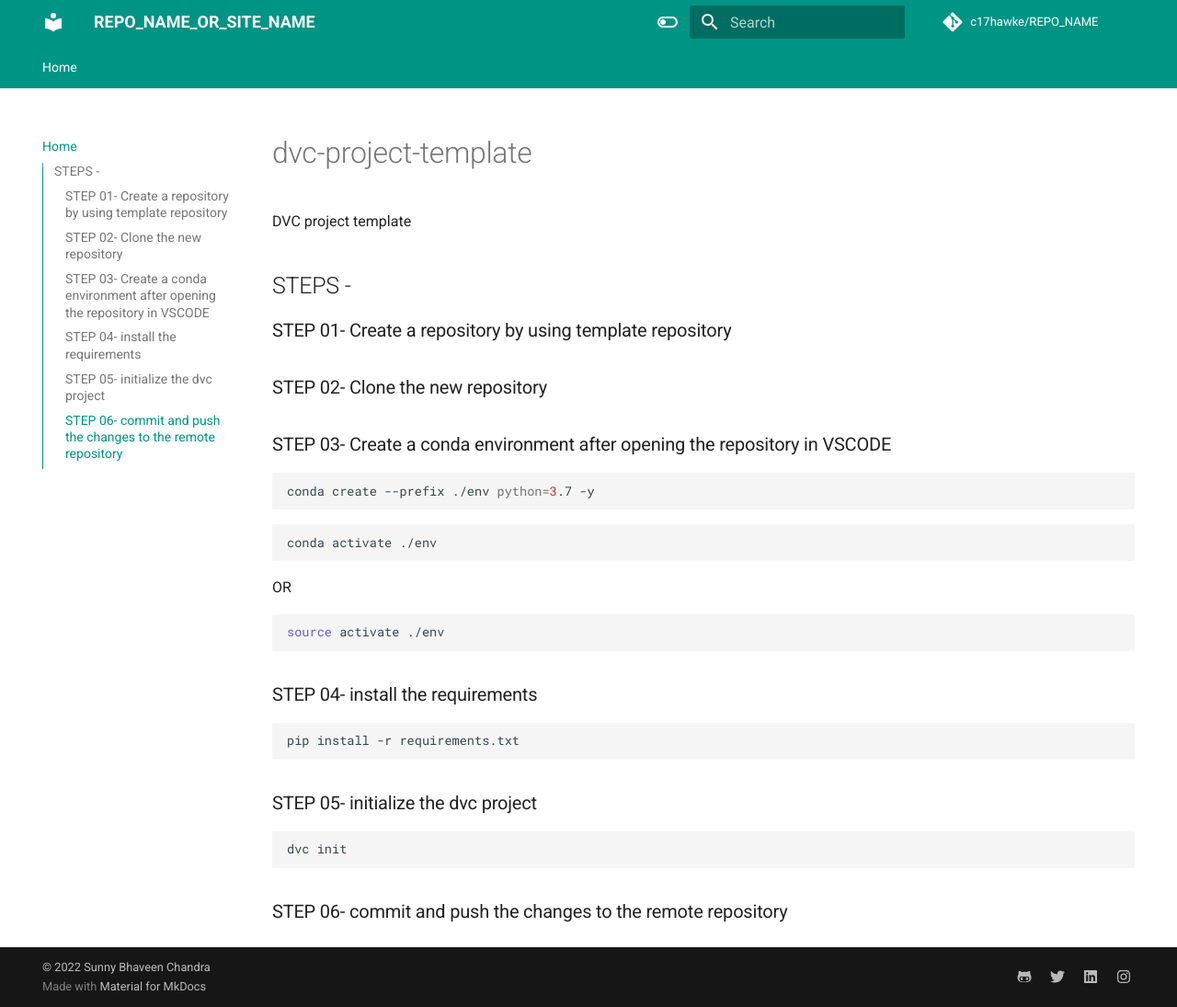
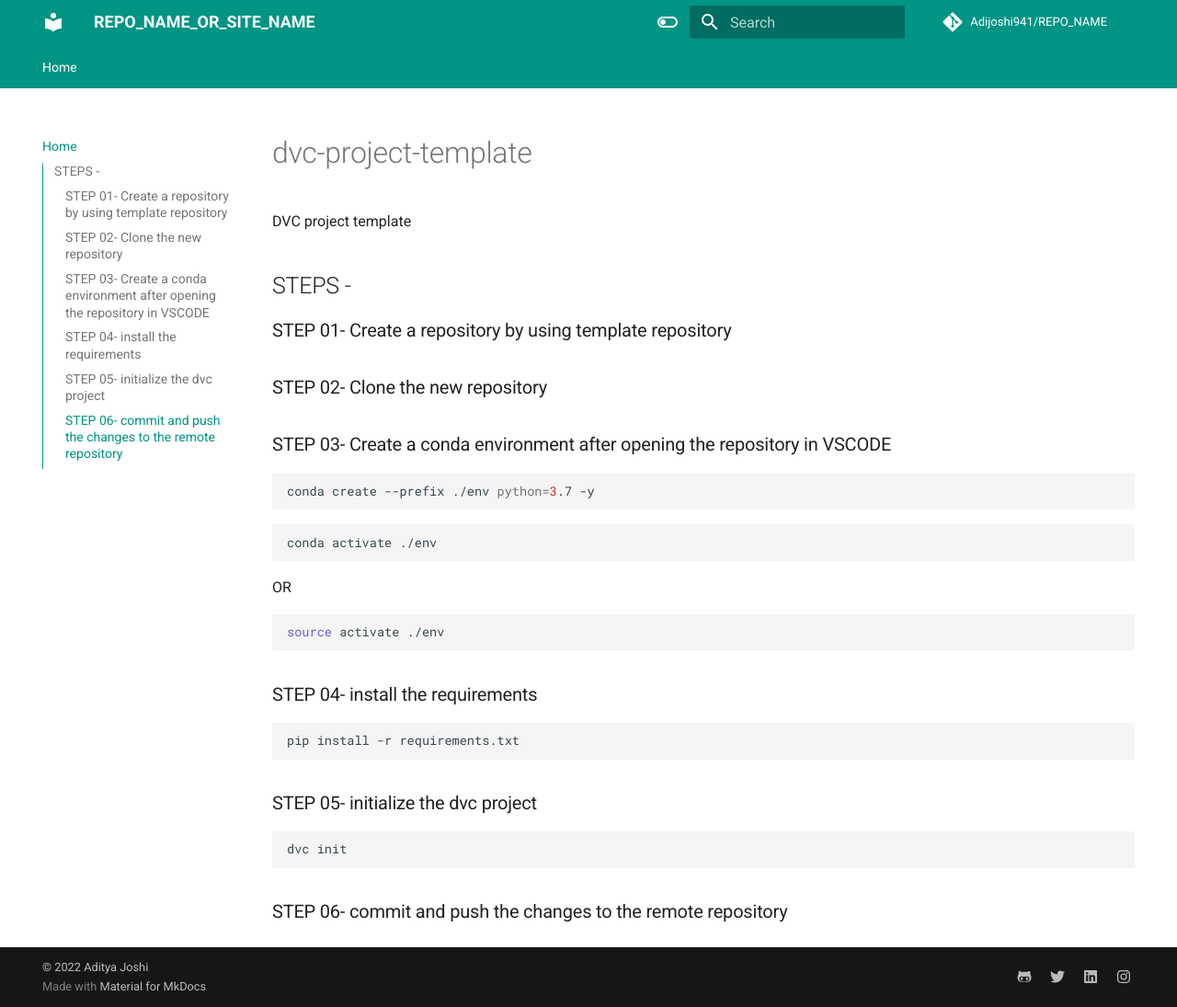
Before and after one commit to Adijoshi941/FSDS-DVC-NLP-Project, an MkDocs documentation site: the page built from docs/index.md, in a window 1280 px wide and 1095 px high. Shown: the whole window at 92% size. Built offline with MkDocs 1.6.1 and Material for MkDocs 9.7.7, drawn with Linux system fonts in a browser that asks for light colours; comment, search, counter and statistics services are not loaded.

Commit message:
Mkdocs changes

```diff
--- a/mkdocs.yml
+++ b/mkdocs.yml
@@ -4,13 +4,13 @@
 nav:
   - Home: index.md
 
-site_author: Sunny Bhaveen Chandra
+site_author: Aditya JOshi
 site_description: >-
   DESCRIPTION
 
 # Repository
-repo_name: c17hawke/REPO_NAME
-repo_url: https://github.com/c17hawke/REPO_NAME
+repo_name: Adijoshi941/REPO_NAME
+repo_url: https://github.com/Adijoshi941/REPO_NAME
 
 # Configuration
 theme:
@@ -39,13 +39,13 @@
 extra:
   social:
     - icon: fontawesome/brands/github-alt
-      link: https://github.com/c17hawke
+      link: https://github.com/Adijoshi941
     - icon: fontawesome/brands/twitter
-      link: https://twitter.com/c17hawke
+      link: https://twitter.com/
     - icon: fontawesome/brands/linkedin
-      link: https://linkedin.com/in/c17hawke
+      link: https://linkedin.com/in/adijoshi
     - icon: fontawesome/brands/instagram
-      link: https://www.instagram.com/c17hawke/
+      link: https://www.instagram.com/_adimanav_/
 
 extra_javascript:
   - javascripts/mathjax.js
@@ -70,4 +70,4 @@
   - search
 
 copyright: |
-  &copy; 2022 <a href="https://github.com/c17hawke"  target="_blank" rel="noopener">Sunny Bhaveen Chandra</a>
+  &copy; 2022 <a href="https://github.com/Adijoshi941"  target="_blank" rel="noopener">Aditya Joshi</a>
```
